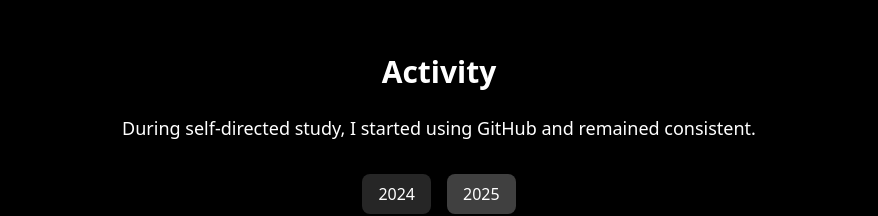
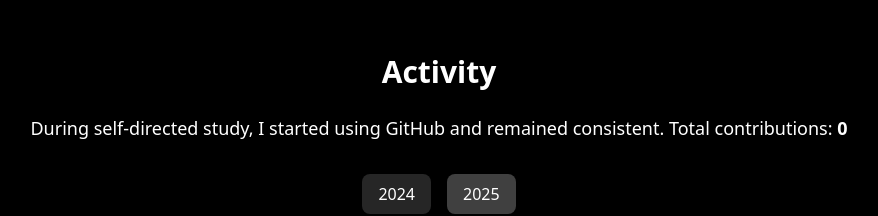
Before and after one commit to LunnS2/Portfolio-Website, a React (Vite) app: page / in a window 1280 px wide. Shown: the part 1830-2046 px from the top of the page, without its empty margins (201-1079 px from the left). Built offline with nearby package versions, Linux system fonts and the light colour scheme; no server answers.

Commit message:
Add: Total count of contributions to activity.jsx; Update: sidebar light/dark theme

```diff
--- a/src/components/activity.jsx
+++ b/src/components/activity.jsx
@@ -5,20 +5,18 @@ import ScrollDown from "./scroll-down";
 
 function Activity() {
   const [isDark, setIsDark] = useState(false);
+  const [totalContributions, setTotalContributions] = useState(null);
 
   useEffect(() => {
     const htmlElement = document.documentElement;
     setIsDark(htmlElement.classList.contains("dark"));
-
     const observer = new MutationObserver(() => {
       setIsDark(htmlElement.classList.contains("dark"));
     });
-
     observer.observe(htmlElement, {
       attributes: true,
       attributeFilter: ["class"],
     });
-
     return () => observer.disconnect();
   }, []);
 
@@ -28,13 +26,43 @@ function Activity() {
     { length: currentYearValue - startYear + 1 },
     (_, i) => startYear + i
   );
-
   const [selectedYear, setSelectedYear] = useState(currentYearValue.toString());
 
   const explicitTheme = {
     light: ["#F0F0F0", "#C0C0C0", "#A0A0A0", "#707070", "#303030"],
     dark: ["#222222", "#444444", "#666666", "#888888", "#B0B0B0"],
   };
+
+  useEffect(() => {
+    const fetchContributions = async () => {
+      try {
+        const res = await fetch(
+          `https://github-contributions-api.jogruber.de/v4/LunnS2?y=all`
+        );
+
+        if (!res.ok) throw new Error("Failed to fetch contributions");
+
+        const data = await res.json();
+
+        if (data?.total) {
+          // Calculate total by summing all yearly contributions
+          const total = Object.values(data.total).reduce(
+            (sum, yearTotal) => sum + yearTotal,
+            0
+          );
+          setTotalContributions(total);
+        } else {
+          console.error("Unexpected API structure:", data);
+          setTotalContributions(0);
+        }
+      } catch (error) {
+        console.error("Error fetching contributions:", error);
+        setTotalContributions(0);
+      }
+    };
+
+    fetchContributions();
+  }, []);
 
   return (
     <section
@@ -51,7 +79,12 @@ function Activity() {
         <h2 className="text-3xl font-bold mb-6">Activity</h2>
         <p className="text-lg mb-8">
           During self-directed study, I started using GitHub and remained
-          consistent.
+          consistent. Total contributions:{" "}
+          {totalContributions !== null ? (
+            <span className="font-semibold">{totalContributions}</span>
+          ) : (
+            <span className="animate-pulse">loading...</span>
+          )}
         </p>
 
         {/* Year Selector */}
@@ -72,11 +105,8 @@ function Activity() {
         </div>
 
         {/* GitHub Activity Graph */}
-        {/* GitHub Activity Graph */}
         <div className="w-full relative">
           <div className="overflow-x-auto pb-4">
-            {" "}
-            {/* Adds space below scrollbar */}
             <div className="mx-auto inline-block px-2">
               <GitHubCalendar
                 username="LunnS2"
--- a/src/styling/index.css
+++ b/src/styling/index.css
@@ -1,6 +1,39 @@
 @tailwind base;
 @tailwind components;
 @tailwind utilities;
+
+:root {
+  --scrollbar-track: #f1f5f9;
+  --scrollbar-thumb: #cbd5e1;
+}
+
+.dark {
+  --scrollbar-track: #1f2937;
+  --scrollbar-thumb: #4b5563;
+}
+
+/* Scrollbar Styling */
+@layer base {
+  /* Firefox */
+  * {
+    scrollbar-width: thin;
+    scrollbar-color: var(--scrollbar-thumb) var(--scrollbar-track);
+  }
+
+  /* WebKit (Chrome, Safari) */
+  ::-webkit-scrollbar {
+    @apply w-2;
+  }
+
+  ::-webkit-scrollbar-track {
+    background-color: var(--scrollbar-track);
+  }
+
+  ::-webkit-scrollbar-thumb {
+    background-color: var(--scrollbar-thumb);
+    @apply rounded-full border-2 border-solid border-transparent bg-clip-content;
+  }
+}
 
 /* Heartbeat Animation */
 @keyframes single-heartbeat {
@@ -28,14 +61,9 @@
   animation: single-heartbeat 1.6s ease-out;
 }
 
-html, body {
-  overflow-x: hidden;
-  width: 100%;
+/* Global HTML/Body styles */
+html,
+body {
+  @apply overflow-x-hidden w-full;
+  scroll-behavior: smooth;
 }
-
-@layer base {
-    * {
-      scrollbar-width: thin; /* Makes scrollbar thin */
-      scrollbar-color: black #4b5563; /* (thumb color, track color) */
-    }
-  }
```
